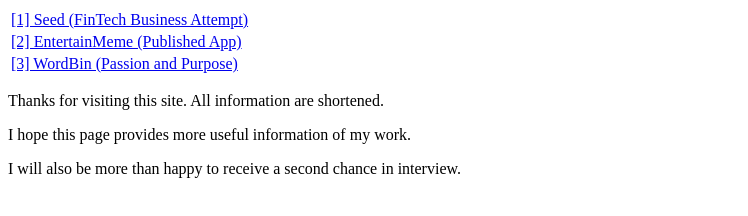
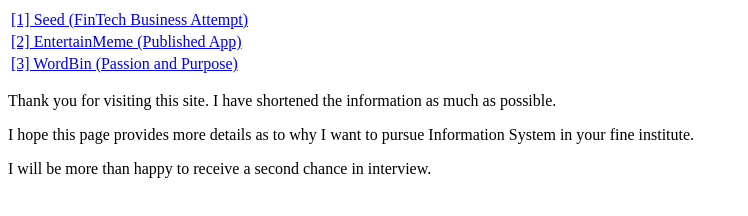
Before and after one commit to rickkoh/rickkoh.github.io, a plain HTML site: page NUS.html in a window 1280 px wide. Shown: the whole page, without its empty margins (0-748 px from the left). Drawn offline with Linux system fonts and the light colour scheme.

Commit message:
changed text.

```diff
--- a/NUS.html
+++ b/NUS.html
@@ -14,8 +14,8 @@
                 <td><a href="WordBin.html">[3] WordBin (Passion and Purpose)</a></td>
             </tr>
         </table>
-        <p>Thanks for visiting this site. All information are shortened.</p>
-        <p>I hope this page provides more useful information of my work.</p>
-        <p>I will also be more than happy to receive a second chance in interview.</p>
+        <p>Thank you for visiting this site. I have shortened the information as much as possible.</p>
+        <p>I hope this page provides more details as to why I want to pursue Information System in your fine institute.</p>
+        <p>I will be more than happy to receive a second chance in interview.</p>
     </body>
 </html>
```
Also changed, not shown: WordBin.html (+2 -1 lines).
